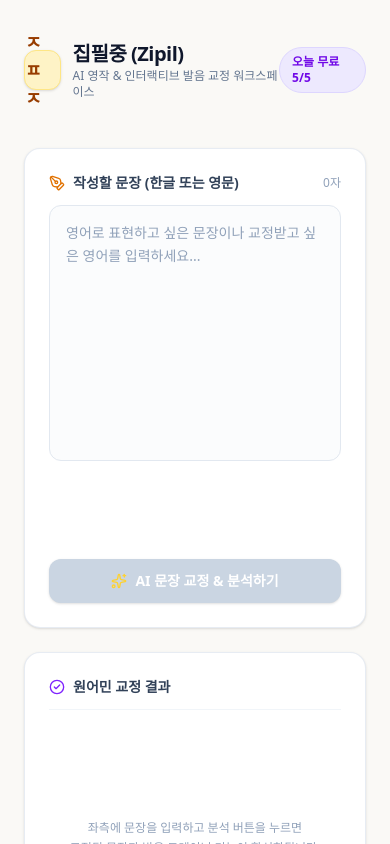
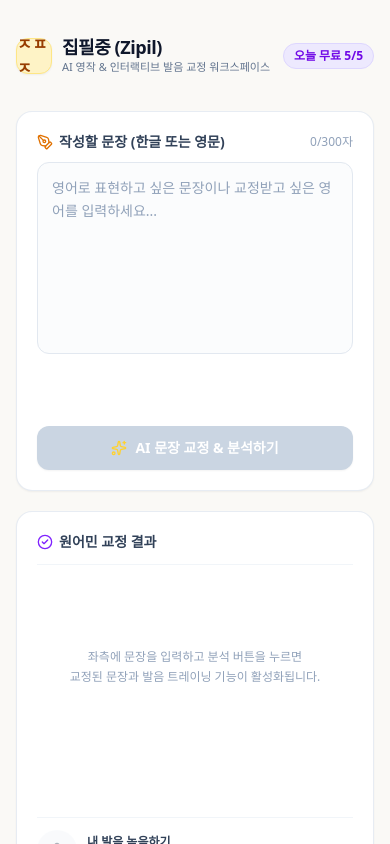
Before and after one commit to joosangdon/zipil, a Next.js app: page / in a window 390 px wide. Shown: the top 844 px of the page. Built offline with nearby package versions, Linux system fonts and the light colour scheme.

Commit message:
feat: complete day 4 - mobile responsive layout, touch popover, and input validation

```diff
--- a/src/app/page.tsx
+++ b/src/app/page.tsx
@@ -30,14 +30,19 @@ interface AnalysisResult {
 }
 
 const MAX_FREE_COUNT = 5;
+const MAX_CHAR_LIMIT = 300;
 
 export default function Home() {
   const [inputText, setInputText] = useState("");
   const [loading, setLoading] = useState(false);
   const [result, setResult] = useState<AnalysisResult | null>(null);
+  const [errorMessage, setErrorMessage] = useState<string | null>(null);
 
   // 뷰 모드 토글 (false: 일반 텍스트 뷰 / true: 인터랙티브 단어 분해 뷰)
   const [isTokenView, setIsTokenView] = useState(false);
+
+  // 모바일 터치 대응 단어 팝오버 활성화 인덱스
+  const [activeTokenIdx, setActiveTokenIdx] = useState<number | null>(null);
 
   // 무료 사용량 상태
   const [remainingCount, setRemainingCount] = useState<number>(MAX_FREE_COUNT);
@@ -51,7 +56,7 @@ export default function Home() {
 
   const recognitionRef = useRef<any>(null);
 
-  // 1. 일일 무료 사용량 로컬스토리지 초기화 및 날짜 체크
+  // 1. 일일 무료 사용량 로컬스토리지 초기화
   useEffect(() => {
     if (typeof window !== "undefined") {
       const today = new Date().toISOString().split("T")[0];
@@ -59,7 +64,6 @@ export default function Home() {
       const savedCount = localStorage.getItem("zipil_remaining_count");
 
       if (savedDate !== today) {
-        // 날짜가 바뀌었으면 5회로 리셋
         localStorage.setItem("zipil_usage_date", today);
         localStorage.setItem("zipil_remaining_count", MAX_FREE_COUNT.toString());
         setRemainingCount(MAX_FREE_COUNT);
@@ -69,7 +73,7 @@ export default function Home() {
     }
   }, []);
 
-  // 2. Web Speech API (STT: 음성 인식) 초기화
+  // 2. Web Speech API (STT) 초기화
   useEffect(() => {
     if (typeof window !== "undefined") {
       const SpeechRecognition =
@@ -119,7 +123,7 @@ export default function Home() {
     setPronunciationScore(Math.min(calculated, 100));
   };
 
-  // 4. TTS: 원어민 발음 듣기 실행
+  // 4. TTS: 원어민 발음 듣기
   const handlePlayTTS = () => {
     if (!result || !("speechSynthesis" in window)) {
       alert("브라우저가 음성 재생(TTS)을 지원하지 않습니다.");
@@ -160,10 +164,24 @@ export default function Home() {
     }
   };
 
-  // 6. AI 문장 분석 호출 (무료 횟수 차감 연동)
+  // 6. AI 분석 호출 (유효성 검증 & 에러 핸들링 포함)
   const handleAnalyze = async () => {
-    if (!inputText.trim() || loading) return;
+    const trimmed = inputText.trim();
+    setErrorMessage(null);
 
+    // 유효성 검사 1: 공백 및 최소 길이 체크
+    if (!trimmed) {
+      setErrorMessage("교정할 문장을 입력해주세요.");
+      return;
+    }
+
+    // 유효성 검사 2: 최대 글자 수 초과 방지
+    if (trimmed.length > MAX_CHAR_LIMIT) {
+      setErrorMessage(`최대 ${MAX_CHAR_LIMIT}자 이하로 입력해주세요.`);
+      return;
+    }
+
+    // 유효성 검사 3: 무료 사용량 확인
     if (remainingCount <= 0) {
       setShowLimitModal(true);
       return;
@@ -172,48 +190,59 @@ export default function Home() {
     setLoading(true);
     setSpokenText("");
     setPronunciationScore(null);
+    setActiveTokenIdx(null);
 
     try {
       const res = await fetch("/api/analyze", {
         method: "POST",
         headers: { "Content-Type": "application/json" },
-        body: JSON.stringify({ text: inputText }),
+        body: JSON.stringify({ text: trimmed }),
       });
 
-      if (!res.ok) throw new Error("분석 요청 실패");
+      if (!res.ok) {
+        const errData = await res.json().catch(() => ({}));
+        throw new Error(errData.error || "서버 통신에 실패했습니다.");
+      }
 
       const data = await res.json();
       setResult(data);
 
-      // 사용량 1회 차감 및 로컬스토리지 저장
       const newCount = remainingCount - 1;
       setRemainingCount(newCount);
       localStorage.setItem("zipil_remaining_count", newCount.toString());
 
-    } catch (err) {
-      alert("문장 분석 중 오류가 발생했습니다. API 키 및 잔액을 확인해주세요.");
-      console.error(err);
+    } catch (err: any) {
+      setErrorMessage(err.message || "문장 분석 중 오류가 발생했습니다. 잠시 후 다시 시도해주세요.");
+      console.error("Analyze Error:", err);
     } finally {
       setLoading(false);
     }
   };
 
+  // 모바일 터치 토글 핸들러
+  const handleTokenClick = (idx: number) => {
+    setActiveTokenIdx(activeTokenIdx === idx ? null : idx);
+  };
+
   return (
-    <main className="min-h-screen bg-[#FAF9F6] text-slate-800 flex flex-col items-center p-6 md:p-12 relative">
+    <main
+      className="min-h-screen bg-[#FAF9F6] text-slate-800 flex flex-col items-center px-4 py-6 md:p-12 relative"
+      onClick={() => setActiveTokenIdx(null)}
+    >
       {/* 헤더 */}
-      <header className="w-full max-w-4xl flex items-center justify-between py-4 mb-8">
-        <div className="flex items-center gap-3">
-          <div className="w-10 h-10 rounded-xl bg-amber-100 border border-amber-200 flex items-center justify-center shadow-sm">
-            <span className="font-bold text-amber-800 text-lg tracking-wider">ㅈㅍㅈ</span>
+      <header className="w-full max-w-4xl flex items-center justify-between py-3 mb-6 md:mb-8">
+        <div className="flex items-center gap-2.5 md:gap-3">
+          <div className="w-9 h-9 md:w-10 md:h-10 rounded-xl bg-amber-100 border border-amber-200 flex items-center justify-center shadow-xs shrink-0">
+            <span className="font-bold text-amber-800 text-base md:text-lg tracking-wider">ㅈㅍㅈ</span>
           </div>
           <div>
-            <h1 className="text-xl font-bold tracking-tight text-slate-900">집필중 (Zipil)</h1>
-            <p className="text-xs text-slate-500">AI 영작 & 인터랙티브 발음 교정 워크스페이스</p>
+            <h1 className="text-lg md:text-xl font-bold tracking-tight text-slate-900 leading-tight">집필중 (Zipil)</h1>
+            <p className="text-[11px] md:text-xs text-slate-500">AI 영작 & 인터랙티브 발음 교정 워크스페이스</p>
           </div>
         </div>
 
         <div className="flex items-center gap-2">
-          <span className={`text-xs font-semibold px-3 py-1.5 rounded-full border transition-colors ${
+          <span className={`text-xs font-semibold px-2.5 py-1 md:px-3 md:py-1.5 rounded-full border transition-colors ${
             remainingCount > 0
               ? "bg-violet-100 text-violet-700 border-violet-200"
               : "bg-rose-100 text-rose-700 border-rose-200 animate-pulse"
@@ -223,32 +252,45 @@ export default function Home() {
         </div>
       </header>
 
-      {/* 워크스페이스 */}
-      <div className="w-full max-w-4xl grid grid-cols-1 md:grid-cols-2 gap-6">
+      {/* 워크스페이스 (모바일 1단 세로 / 데스크톱 2단 분할) */}
+      <div className="w-full max-w-4xl grid grid-cols-1 md:grid-cols-2 gap-5 md:gap-6">
 
-        {/* 좌측: 문장 입력 */}
-        <section className="bg-white p-6 rounded-2xl border border-slate-200/80 shadow-sm flex flex-col justify-between min-h-[480px]">
+        {/* 좌측: 문장 입력 카드 */}
+        <section className="bg-white p-5 md:p-6 rounded-2xl border border-slate-200/80 shadow-xs flex flex-col justify-between min-h-[380px] md:min-h-[480px]">
           <div>
-            <div className="flex items-center justify-between mb-3">
-              <label className="text-sm font-bold text-slate-700 flex items-center gap-2">
+            <div className="flex items-center justify-between mb-2.5">
+              <label className="text-sm font-bold text-slate-700 flex items-center gap-1.5">
                 <PenTool className="w-4 h-4 text-amber-600" />
                 작성할 문장 (한글 또는 영문)
               </label>
-              <span className="text-xs text-slate-400">{inputText.length}자</span>
+              <span className={`text-xs ${inputText.length > MAX_CHAR_LIMIT ? "text-rose-500 font-bold" : "text-slate-400"}`}>
+                {inputText.length}/{MAX_CHAR_LIMIT}자
+              </span>
             </div>
 
             <textarea
-              className="w-full h-64 p-4 rounded-xl border border-slate-200 focus:outline-none focus:ring-2 focus:ring-amber-300 focus:border-transparent resize-none text-slate-800 text-sm leading-relaxed placeholder:text-slate-400 bg-slate-50/50"
+              className={`w-full h-48 md:h-64 p-3.5 md:p-4 rounded-xl border focus:outline-hidden focus:ring-2 resize-none text-slate-800 text-sm leading-relaxed placeholder:text-slate-400 bg-slate-50/50 transition-all ${
+                inputText.length > MAX_CHAR_LIMIT
+                  ? "border-rose-300 focus:ring-rose-200"
+                  : "border-slate-200 focus:ring-amber-300 focus:border-transparent"
+              }`}
               placeholder="영어로 표현하고 싶은 문장이나 교정받고 싶은 영어를 입력하세요..."
               value={inputText}
               onChange={(e) => setInputText(e.target.value)}
             />
+
+            {errorMessage && (
+              <div className="mt-2 text-xs text-rose-600 flex items-center gap-1">
+                <AlertCircle className="w-3.5 h-3.5 shrink-0" />
+                <span>{errorMessage}</span>
+              </div>
+            )}
           </div>
 
           <button
             onClick={handleAnalyze}
-            disabled={loading || !inputText.trim()}
-            className="w-full py-3 px-4 bg-slate-900 hover:bg-slate-800 disabled:bg-slate-300 text-white rounded-xl font-semibold text-sm flex items-center justify-center gap-2 transition-colors shadow-sm cursor-pointer disabled:cursor-not-allowed mt-4"
+            disabled={loading || !inputText.trim() || inputText.length > MAX_CHAR_LIMIT}
+            className="w-full py-3 px-4 bg-slate-900 hover:bg-slate-800 disabled:bg-slate-300 text-white rounded-xl font-semibold text-sm flex items-center justify-center gap-2 transition-colors shadow-xs cursor-pointer disabled:cursor-not-allowed mt-4 active:scale-[0.99]"
           >
             {loading ? (
               <>
@@ -264,12 +306,12 @@ export default function Home() {
           </button>
         </section>
 
-        {/* 우측: 분석 및 발음 트레이닝 */}
-        <section className="bg-white p-6 rounded-2xl border border-slate-200/80 shadow-sm flex flex-col justify-between min-h-[480px]">
-          <div className="space-y-4">
-            {/* 상단 컨트롤러 (제목, 뷰 스위치, 발음 듣기 버튼) */}
+        {/* 우측: 분석 및 발음 트레이닝 카드 */}
+        <section className="bg-white p-5 md:p-6 rounded-2xl border border-slate-200/80 shadow-xs flex flex-col justify-between min-h-[380px] md:min-h-[480px]">
+          <div className="space-y-3.5">
+            {/* 상단 컨트롤러 */}
             <div className="flex items-center justify-between border-b border-slate-100 pb-3">
-              <h2 className="text-sm font-bold text-slate-700 flex items-center gap-2">
+              <h2 className="text-sm font-bold text-slate-700 flex items-center gap-1.5">
                 <CheckCircle2 className="w-4 h-4 text-violet-600" />
                 원어민 교정 결과
               </h2>
@@ -277,10 +319,9 @@ export default function Home() {
               <div className="flex items-center gap-2">
                 {result && (
                   <>
-                    {/* 토큰 뷰 토글 스위치 */}
                     <button
-                      onClick={() => setIsTokenView(!isTokenView)}
-                      className="flex items-center gap-1 text-xs text-slate-600 hover:text-slate-900 px-2 py-1 rounded bg-slate-100 hover:bg-slate-200 transition-colors cursor-pointer"
+                      onClick={(e) => { e.stopPropagation(); setIsTokenView(!isTokenView); }}
+                      className="flex items-center gap-1 text-xs text-slate-600 hover:text-slate-900 px-2 py-1 rounded-md bg-slate-100 hover:bg-slate-200 transition-colors cursor-pointer"
                       title="단어 분해 학습 모드 토글"
                     >
                       {isTokenView ? (
@@ -293,18 +334,17 @@ export default function Home() {
                       </span>
                     </button>
 
-                    {/* 발음 듣기 버튼 */}
                     <button
                       onClick={handlePlayTTS}
                       disabled={isPlayingAudio}
-                      className={`flex items-center gap-1 text-xs font-semibold px-2.5 py-1 rounded-lg transition-all ${
+                      className={`flex items-center gap-1 text-xs font-semibold px-2.5 py-1 rounded-lg transition-all active:scale-95 ${
                         isPlayingAudio
                           ? "bg-amber-100 text-amber-800 border border-amber-300 animate-pulse"
                           : "bg-violet-50 hover:bg-violet-100 text-violet-700 border border-violet-200"
                       }`}
                     >
                       <Volume2 className="w-3.5 h-3.5" />
-                      {isPlayingAudio ? "재생 중..." : "발음 듣기"}
+                      {isPlayingAudio ? "재생 중" : "발음 듣기"}
                     </button>
                   </>
                 )}
@@ -313,29 +353,36 @@ export default function Home() {
 
             {result ? (
               <>
-                {/* 교정 문장 카드 (토글에 따라 일반 텍스트 뷰 또는 인터랙티브 토큰 뷰 렌더링) */}
-                <div className="p-4 bg-violet-50/40 rounded-xl border border-violet-100/60 space-y-3">
+                {/* 교정 문장 카드 */}
+                <div className="p-3.5 md:p-4 bg-violet-50/40 rounded-xl border border-violet-100/60 space-y-2.5">
                   {isTokenView ? (
-                    /* 인터랙티브 토큰 뷰 (커스텀 팝오버 호버) */
                     <div>
-                      <p className="text-[11px] font-medium text-violet-500 mb-2">단어에 마우스를 올리면 품사와 뜻이 나타납니다</p>
-                      <div className="flex flex-wrap gap-2 text-slate-900 font-medium leading-relaxed">
+                      <p className="text-[11px] font-medium text-violet-500 mb-2">단어를 누르거나 마우스를 올리면 뜻이 나타납니다</p>
+                      <div className="flex flex-wrap gap-1.5 md:gap-2 text-slate-900 font-medium leading-relaxed">
                         {result.tokens.map((token, idx) => (
-                          <div key={idx} className="relative group inline-block">
-                            {/* 단어 칩 */}
-                            <span className="cursor-pointer px-2.5 py-1 rounded-lg bg-white group-hover:bg-violet-600 group-hover:text-white text-slate-800 border border-slate-200 text-sm font-semibold transition-all shadow-xs block">
+                          <div
+                            key={idx}
+                            className="relative group inline-block"
+                            onClick={(e) => { e.stopPropagation(); handleTokenClick(idx); }}
+                          >
+                            <span className={`cursor-pointer px-2 py-1 rounded-lg border text-sm font-semibold transition-all shadow-2xs block ${
+                              activeTokenIdx === idx
+                                ? "bg-violet-600 text-white border-violet-600"
+                                : "bg-white group-hover:bg-violet-600 group-hover:text-white text-slate-800 border-slate-200"
+                            }`}>
                               {token.word}
                             </span>
 
-                            {/* 커스텀 팝오버 툴팁 카드 */}
-                            <div className="absolute bottom-full left-1/2 -translate-x-1/2 mb-2 hidden group-hover:flex flex-col items-center z-30 pointer-events-none">
-                              <div className="bg-slate-900 text-white text-xs rounded-lg py-1.5 px-3 shadow-xl whitespace-nowrap flex items-center gap-1.5 border border-slate-700">
+                            {/* 데스크톱 Hover 및 모바일 Click 팝오버 동시 대응 */}
+                            <div className={`absolute bottom-full left-1/2 -translate-x-1/2 mb-2 z-30 pointer-events-none ${
+                              activeTokenIdx === idx ? "flex" : "hidden group-hover:flex"
+                            } flex-col items-center`}>
+                              <div className="bg-slate-900 text-white text-xs rounded-lg py-1.5 px-2.5 shadow-xl whitespace-nowrap flex items-center gap-1.5 border border-slate-700">
                                 <span className="bg-violet-500 text-white text-[10px] font-bold px-1.5 py-0.5 rounded">
                                   {token.pos}
                                 </span>
                                 <span className="text-slate-100 font-medium">{token.meaning}</span>
                               </div>
-                              {/* 툴팁 아래 화살표 */}
                               <div className="w-2 h-2 bg-slate-900 rotate-45 -mt-1 border-r border-b border-slate-700"></div>
                             </div>
                           </div>
@@ -343,17 +390,15 @@ export default function Home() {
                       </div>
                     </div>
                   ) : (
-                    /* 일반 텍스트 뷰 (기본) */
                     <div>
-                      <p className="text-sm text-slate-900 font-semibold leading-relaxed">
+                      <p className="text-sm md:text-base text-slate-900 font-semibold leading-relaxed">
                         {result.corrected}
                       </p>
                     </div>
                   )}
 
-                  {/* 한국어 완역 표시 */}
                   <p className="text-xs font-medium text-violet-700/90 pt-2 border-t border-violet-200/50 flex items-center gap-1.5">
-                    <span className="text-[11px] bg-violet-200/70 text-violet-800 px-1.5 py-0.5 rounded font-bold">완역</span>
+                    <span className="text-[10px] bg-violet-200/70 text-violet-800 px-1.5 py-0.5 rounded font-bold">완역</span>
                     {result.korean_translation}
                   </p>
                 </div>
@@ -364,9 +409,9 @@ export default function Home() {
                   {result.explanation}
                 </div>
 
-                {/* 발음 인식 결과 피드백 카드 */}
+                {/* 발음 인식 피드백 */}
                 {spokenText && (
-                  <div className="p-3.5 rounded-xl border border-slate-200 bg-slate-50/80 space-y-2">
+                  <div className="p-3 rounded-xl border border-slate-200 bg-slate-50/80 space-y-1.5">
                     <div className="flex items-center justify-between">
                       <span className="text-xs font-semibold text-slate-600">내 발음 인식 결과</span>
                       {pronunciationScore !== null && (
@@ -388,7 +433,7 @@ export default function Home() {
                 )}
               </>
             ) : (
-              <div className="h-56 flex flex-col items-center justify-center text-slate-400 text-xs gap-1">
+              <div className="h-44 md:h-56 flex flex-col items-center justify-center text-slate-400 text-xs gap-1">
                 <span>좌측에 문장을 입력하고 분석 버튼을 누르면</span>
                 <span>교정된 문장과 발음 트레이닝 기능이 활성화됩니다.</span>
               </div>
@@ -401,7 +446,7 @@ export default function Home() {
               <button
                 onClick={handleToggleRecord}
                 disabled={!result}
-                className={`w-10 h-10 rounded-full flex items-center justify-center transition-all cursor-pointer disabled:cursor-not-allowed ${
+                className={`w-10 h-10 rounded-full flex items-center justify-center transition-all cursor-pointer disabled:cursor-not-allowed active:scale-95 ${
                   isRecording
                     ? "bg-rose-500 text-white animate-pulse shadow-md ring-4 ring-rose-100"
                     : "bg-slate-100 hover:bg-slate-200 disabled:opacity-40 text-slate-700"
@@ -414,7 +459,7 @@ export default function Home() {
                   {isRecording ? "마이크로 말하는 중..." : "내 발음 녹음하기"}
                 </span>
                 <span className="text-[11px] text-slate-400">
-                  {isRecording ? "다 읽은 후 버튼을 눌러 정지" : "버튼을 누르고 위 문장을 읽어보세요"}
+                  {isRecording ? "다 읽은 후 정지 버튼 클릭" : "버튼을 누르고 위 문장을 읽어보세요"}
                 </span>
               </div>
             </div>
@@ -422,7 +467,7 @@ export default function Home() {
             {spokenText && (
               <button
                 onClick={() => { setSpokenText(""); setPronunciationScore(null); }}
-                className="text-slate-400 hover:text-slate-600 p-1.5"
+                className="text-slate-400 hover:text-slate-600 p-1.5 cursor-pointer"
                 title="녹음 초기화"
               >
                 <RefreshCw className="w-3.5 h-3.5" />
@@ -433,10 +478,10 @@ export default function Home() {
 
       </div>
 
-      {/* 무료 사용량 소진 시 팝업 모달 */}
+      {/* 무료 사용량 모달 */}
       {showLimitModal && (
         <div className="fixed inset-0 bg-slate-900/40 backdrop-blur-xs flex items-center justify-center p-4 z-50">
-          <div className="bg-white rounded-2xl max-w-sm w-full p-6 shadow-2xl border border-slate-100 relative">
+          <div className="bg-white rounded-2xl max-w-sm w-full p-6 shadow-2xl border border-slate-100 relative animate-in fade-in zoom-in-95 duration-150">
             <button
               onClick={() => setShowLimitModal(false)}
               className="absolute top-4 right-4 text-slate-400 hover:text-slate-600 p-1 cursor-pointer"
```
